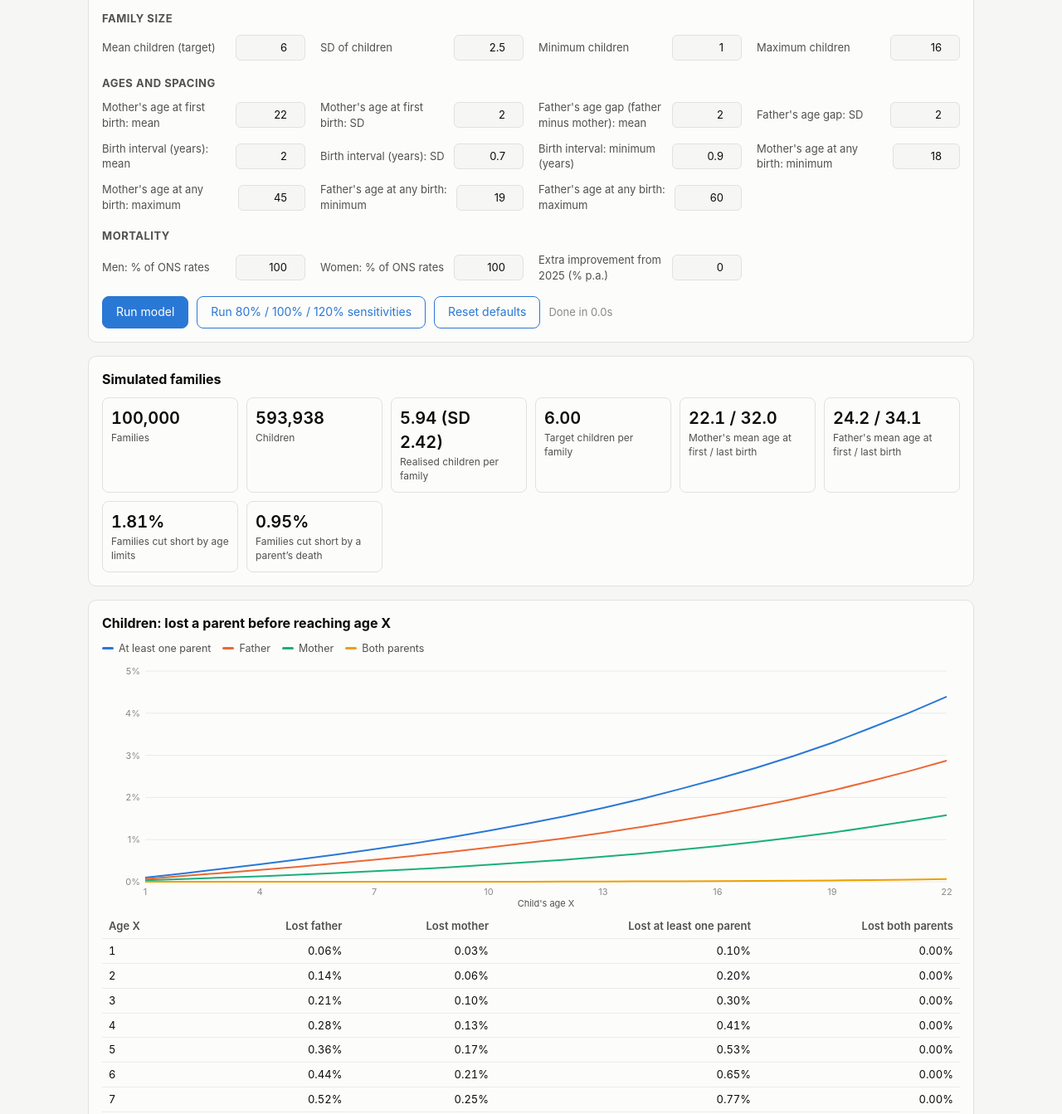
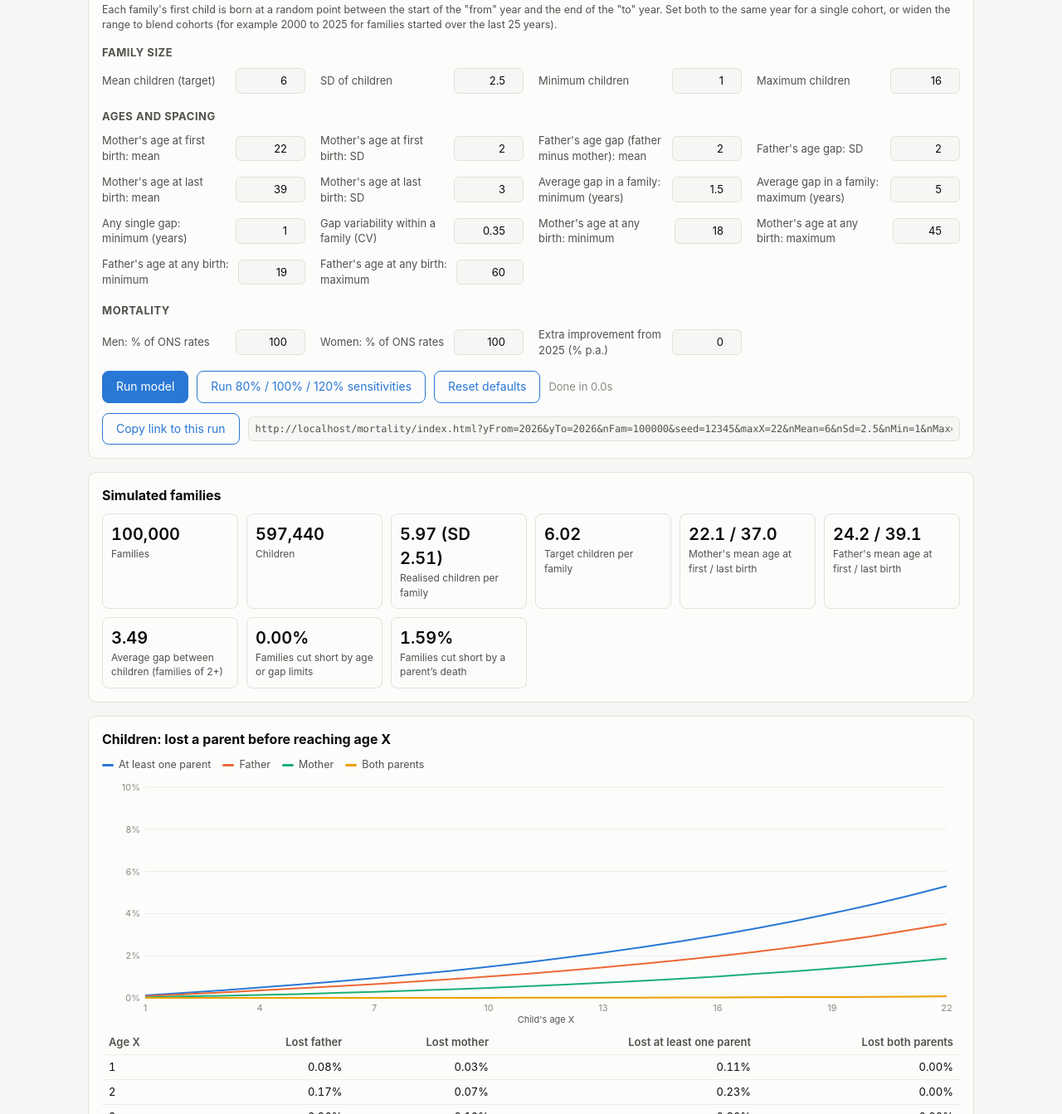
Before and after one commit to cityboy516/ches-site, a plain HTML site: page mortality/index.html in a window 1280 px wide. Shown: the part 303-1646 px from the top of the page at 83% size. Drawn offline with Linux system fonts and the light colour scheme.

Commit message:
update mortality model [lantern]

```diff
--- a/mortality/index.html
+++ b/mortality/index.html
@@ -65,6 +65,7 @@ tr.hl td{background:color-mix(in srgb,var(--accent) 8%,transparent)}
 <label>Random seed<input type="number" id="seed" value="12345" step="1"></label>
 <label>Output ages up to<input type="number" id="maxX" value="22" min="1" max="30" step="1"></label>
 </div>
+<p class="note" style="margin:4px 0 0">Each family's first child is born at a random point between the start of the "from" year and the end of the "to" year. Set both to the same year for a single cohort, or widen the range to blend cohorts (for example 2000 to 2025 for families started over the last 25 years).</p>
 <h3>Family size</h3>
 <div class="grid">
 <label>Mean children (target)<input type="number" id="nMean" value="6" min="0.5" max="20" step="0.1"></label>
@@ -78,9 +79,12 @@ tr.hl td{background:color-mix(in srgb,var(--accent) 8%,transparent)}
 <label>Mother's age at first birth: SD<input type="number" id="mSd" value="2" min="0" max="10" step="0.1"></label>
 <label>Father's age gap (father minus mother): mean<input type="number" id="gMean" value="2" min="-10" max="20" step="0.1"></label>
 <label>Father's age gap: SD<input type="number" id="gSd" value="2" min="0" max="10" step="0.1"></label>
-<label>Birth interval (years): mean<input type="number" id="iMean" value="2" min="0.8" max="10" step="0.1"></label>
-<label>Birth interval (years): SD<input type="number" id="iSd" value="0.7" min="0" max="5" step="0.1"></label>
-<label>Birth interval: minimum (years)<input type="number" id="iMin" value="0.9" min="0.5" max="5" step="0.1"></label>
+<label>Mother's age at last birth: mean<input type="number" id="lMean" value="39" min="18" max="55" step="0.1"></label>
+<label>Mother's age at last birth: SD<input type="number" id="lSd" value="3" min="0" max="10" step="0.1"></label>
+<label>Average gap in a family: minimum (years)<input type="number" id="gAvgMin" value="1.5" min="0.5" max="10" step="0.1"></label>
+<label>Average gap in a family: maximum (years)<input type="number" id="gAvgMax" value="5" min="0.5" max="15" step="0.1"></label>
+<label>Any single gap: minimum (years)<input type="number" id="iMin" value="1" min="0.5" max="5" step="0.1"></label>
+<label>Gap variability within a family (CV)<input type="number" id="gCv" value="0.35" min="0" max="2" step="0.05"></label>
 <label>Mother's age at any birth: minimum<input type="number" id="mMin" value="18" min="14" max="30" step="1"></label>
 <label>Mother's age at any birth: maximum<input type="number" id="mMax" value="45" min="35" max="55" step="1"></label>
 <label>Father's age at any birth: minimum<input type="number" id="fMin" value="19" min="14" max="30" step="1"></label>
@@ -97,6 +101,10 @@ tr.hl td{background:color-mix(in srgb,var(--accent) 8%,transparent)}
 <button id="sens" class="secondary">Run 80% / 100% / 120% sensitivities</button>
 <button id="reset" class="secondary">Reset defaults</button>
 <span id="status"></span>
+</div>
+<div class="actions" id="linkRow" style="display:none">
+<button id="copy" class="secondary">Copy link to this run</button>
+<input type="text" id="link" readonly style="flex:1;min-width:200px;padding:7px 8px;border:1px solid var(--border);border-radius:6px;background:var(--bg);color:var(--text2);font:12px ui-monospace,Menlo,Consolas,monospace">
 </div>
 <div id="err" class="err"></div>
 </div>
@@ -138,8 +146,9 @@ tr.hl td{background:color-mix(in srgb,var(--accent) 8%,transparent)}
 <ul>
 <li><b>Mortality:</b> ONS 2024-based past and projected period mortality rates (q<sub>x</sub>), England and Wales, principal projection, by single year of age and calendar year. Rates for 2000 to 2024 are actual ONS rates (including the COVID years); 2025 to 2074 are the ONS projection. After 2074, each age's average improvement over 2064 to 2074 is continued. Ages above 100 use the age 100 rate.</li>
 <li>The mortality percentages scale the ONS rates; the extra improvement adjusts projected rates by (1 &minus; i)<sup>year &minus; 2024</sup>, so a positive value means lighter future mortality than ONS.</li>
-<li><b>Family formation:</b> the target number of children is drawn from a negative binomial with the given mean and SD (Poisson if the SD is at or below &radic;mean), then held within the minimum and maximum. The mother's age at first birth is a truncated normal; the father's age is the mother's age plus a normal age gap, fixed for the family. Further births follow gamma-distributed intervals.</li>
-<li>Births stop when the target is reached, when the next birth would put either parent outside the age limits, or when either parent has died. Realised family sizes are therefore a little below the target; the summary above shows the realised figures.</li>
+<li><b>Family formation:</b> the target number of children is drawn from a negative binomial with the given mean and SD (Poisson if the SD is at or below &radic;mean), then held within the minimum and maximum. The mother's age at first birth is a truncated normal; the father's age is the mother's age plus a normal age gap, fixed for the family.</li>
+<li><b>Spacing:</b> for families of two or more, the mother's age at last birth is drawn from its own normal distribution, so the childbearing span runs from first to last birth and the number of children sets the gaps within it. The span is then held so that the family's average gap lies between the minimum and maximum average gap (so a large family that starts late is compressed, and a small family is not stretched over 20 years), and so that neither parent passes the maximum age. Each gap is at least the minimum single gap; the rest of the span is shared out with random weights, with the variability input controlling how uneven the gaps are. If the span cannot fit the target number of children, the family is reduced.</li>
+<li>Births stop early only if a parent dies. Realised family sizes and ages are shown in the summary above.</li>
 <li>Both parents are alive at the first birth by construction. The two parents' deaths are independent. No divorce, remarriage, step-parents, twins or posthumous births. Children's own mortality is ignored, which slightly overstates children left behind at older ages.</li>
 <li>Deaths are simulated in annual steps from the first birth, using the rate for the parent's age and the calendar year at the start of each step, with the date of death uniform within the year.</li>
 </ul>
@@ -204,14 +213,14 @@ function simulate(P, onProgress) {
     }
     return P.nMin;
   }
-  const iK = P.iSd > 0 ? Math.pow(P.iMean / P.iSd, 2) : 0, iTheta = P.iSd > 0 ? P.iSd * P.iSd / P.iMean : 0;
-  function interval() { const v = P.iSd > 0 ? gamma(iK) * iTheta : P.iMean; return Math.max(P.iMin, v); }
+  const gK = P.gCv > 0 ? 1 / (P.gCv * P.gCv) : 0;
+  const gaps = [];
 
   // accumulators, index x = 1..X
   const z = () => new Float64Array(X + 1);
   const R = {
     fam: 0, kids: 0, sumKids: 0, sumKids2: 0, sumTarget: 0, cutAge: 0, cutDeath: 0,
-    mFirst: 0, mLast: 0, fFirst: 0, fLast: 0,
+    mFirst: 0, mLast: 0, fFirst: 0, fLast: 0, sumGap: 0, gapFams: 0,
     lostM: z(), lostF: z(), lostAny: z(), lostBoth: z(),
     momDie: z(), dadDie: z(), momKids: z(), dadKids: z(), sizeDist: new Float64Array(P.nMax + 1)
   };
@@ -231,13 +240,34 @@ function simulate(P, onProgress) {
         for (let k = 0; k < 200; k++) { fA = mA + P.gMean + P.gSd * normal(); if (fA >= P.fMin && fA <= P.fMax) { ok = true; break; } }
         if (!ok) fA = Math.min(P.fMax, Math.max(P.fMin, fA));
         const target = drawN();
+        // Childbearing span: from first birth to a drawn age at last birth, kept within
+        // the average-gap limits for this family size and the parents' age limits.
+        let nPlan = target, span = 0;
+        if (target > 1) {
+          let aL = 0; ok = false;
+          for (let k = 0; k < 200; k++) { aL = P.lMean + P.lSd * normal(); if (aL >= mA && aL <= P.mMax) { ok = true; break; } }
+          if (!ok) aL = Math.min(P.mMax, Math.max(mA, aL));
+          const cap = Math.min(P.mMax - mA, P.fMax - fA);
+          span = aL - mA;
+          span = Math.max(span, (nPlan - 1) * P.gAvgMin);
+          span = Math.min(span, (nPlan - 1) * P.gAvgMax, cap);
+          while (nPlan > 1 && span < (nPlan - 1) * P.iMin - 1e-9) nPlan--;
+          if (nPlan < target) R.cutAge++;
+          if (nPlan === 1) span = 0;
+        }
+        // Individual gaps: each at least the minimum, the remainder shared out randomly
+        gaps.length = 0;
+        if (nPlan > 1) {
+          const extra = span - (nPlan - 1) * P.iMin;
+          let sw = 0;
+          for (let i = 0; i < nPlan - 1; i++) { const w = gK > 0 ? gamma(gK) : 1; gaps.push(w); sw += w; }
+          for (let i = 0; i < nPlan - 1; i++) gaps[i] = P.iMin + extra * gaps[i] / sw;
+        }
         const mD = deathTime(qF, mA, t0, t0 + H), fD = deathTime(qM, fA, t0, t0 + H);
         births.length = 0; births.push(t0);
         let t = t0;
-        while (births.length < target) {
-          t += interval();
-          const dt = t - t0;
-          if (mA + dt > P.mMax || fA + dt > P.fMax) { R.cutAge++; break; }
+        for (let i = 0; i < gaps.length; i++) {
+          t += gaps[i];
           if (t >= mD || t >= fD) { R.cutDeath++; break; }
           births.push(t);
         }
@@ -245,6 +275,7 @@ function simulate(P, onProgress) {
         R.fam++; R.kids += n; R.sumKids += n; R.sumKids2 += n * n; R.sumTarget += target;
         R.sizeDist[Math.min(n, P.nMax)]++;
         R.mFirst += mA; R.fFirst += fA; R.mLast += mA + (last - t0); R.fLast += fA + (last - t0);
+        if (n > 1) { R.sumGap += (last - t0) / (n - 1); R.gapFams++; }
         for (let i = 0; i < n; i++) {
           const b = births[i];
           for (let x = 1; x <= X; x++) {
@@ -271,10 +302,11 @@ function simulate(P, onProgress) {
 }
 
 // UI
-const ids = ['yFrom','yTo','nFam','seed','maxX','nMean','nSd','nMin','nMax','mMean','mSd','gMean','gSd','iMean','iSd','iMin','mMin','mMax','fMin','fMax','multM','multF','imp'];
+const ids = ['yFrom','yTo','nFam','seed','maxX','nMean','nSd','nMin','nMax','mMean','mSd','gMean','gSd','lMean','lSd','gAvgMin','gAvgMax','iMin','gCv','mMin','mMax','fMin','fMax','multM','multF','imp'];
 const defaults = {}; ids.forEach(id => defaults[id] = document.getElementById(id).value);
 function readParams() {
   const P = {}; ids.forEach(id => P[id] = parseFloat(document.getElementById(id).value));
+  P._raw = {}; ids.forEach(id => P._raw[id] = document.getElementById(id).value.trim());
   const errs = [];
   ids.forEach(id => { if (!isFinite(P[id])) errs.push('Missing value: ' + id); });
   if (errs.length) throw errs.join('; ');
@@ -283,7 +315,8 @@ function readParams() {
   if (P.yFrom < 2000 || P.yTo > 2060 || P.yTo < P.yFrom) errs.push('First-child years must run from 2000 to 2060, with "to" no earlier than "from".');
   if (P.nMax < P.nMin) errs.push('Maximum children must be at least the minimum.');
   if (P.mMax <= P.mMin || P.fMax <= P.fMin) errs.push('Maximum ages must exceed minimum ages.');
-  if (P.iMean <= 0) errs.push('Mean birth interval must be positive.');
+  if (P.gAvgMax < P.gAvgMin) errs.push('Maximum average gap must be at least the minimum average gap.');
+  if (P.gAvgMin < P.iMin) errs.push('Minimum average gap cannot be below the minimum single gap.');
   if (P.nFam < 100 || P.nFam > 2000000) errs.push('Number of families must be between 100 and 2,000,000.');
   if (P.maxX < 1 || P.maxX > 30) errs.push('Output ages must be between 1 and 30.');
   if (errs.length) throw errs.join(' ');
@@ -305,7 +338,8 @@ function render(P, R) {
     [f2(R.sumTarget / R.fam), 'Target children per family'],
     [f1(R.mFirst / R.fam) + ' / ' + f1(R.mLast / R.fam), "Mother's mean age at first / last birth"],
     [f1(R.fFirst / R.fam) + ' / ' + f1(R.fLast / R.fam), "Father's mean age at first / last birth"],
-    [pct(R.cutAge / R.fam), 'Families cut short by age limits'],
+    [f2(R.sumGap / R.gapFams), 'Average gap between children (families of 2+)'],
+    [pct(R.cutAge / R.fam), 'Families cut short by age or gap limits'],
     [pct(R.cutDeath / R.fam), 'Families cut short by a parent’s death']
   ];
   document.getElementById('stats').innerHTML = S.map(s => `<div class="stat"><div class="v">${s[0]}</div><div class="k">${s[1]}</div></div>`).join('');
@@ -367,6 +401,7 @@ async function doRun() {
   const R = await simulate(P, p => statusEl.textContent = 'Running… ' + Math.round(p * 100) + '%');
   statusEl.textContent = `Done in ${((performance.now() - t) / 1000).toFixed(1)}s`;
   lastP = P; lastR = R; render(P, R);
+  lastRaw = P._raw; updateLink();
   document.getElementById('sensCard').style.display = 'none';
   btns.forEach(b => b.disabled = false);
 }
@@ -391,13 +426,36 @@ async function doSens() {
   for (const [name, fn] of rows) for (const x of ages) h += `<tr class="${x === ages[0] ? '' : ''}"><td>${x === ages[0] ? name : ''}</td><td>${x}</td>` + out.map(([, R]) => `<td>${fn(R)(x)}</td>`).join('') + '</tr>';
   document.getElementById('tSens').innerHTML = h;
   document.getElementById('sensCard').style.display = '';
+  lastRaw = P._raw; updateLink();
   statusEl.textContent = 'Sensitivities done';
   btns.forEach(b => b.disabled = false);
+}
+// Shareable links: the assumptions used for the last run are written into the page's
+// address as a query string, and read back (then run) when the page is opened.
+function runQuery() { const q = new URLSearchParams(); ids.forEach(id => q.set(id, lastRaw[id])); return q.toString(); }
+let lastRaw = null;
+function updateLink() {
+  const q = runQuery();
+  const web = /^https?:$/.test(location.protocol);
+  const url = web ? location.origin + location.pathname + '?' + q : '?' + q;
+  try { if (web) history.replaceState(null, '', location.pathname + '?' + q + location.hash); } catch (e) {}
+  document.getElementById('link').value = url;
+  document.getElementById('linkRow').style.display = '';
+}
+document.getElementById('copy').addEventListener('click', async () => {
+  const box = document.getElementById('link');
+  try { await navigator.clipboard.writeText(box.value); statusEl.textContent = 'Link copied'; }
+  catch (e) { box.focus(); box.select(); statusEl.textContent = 'Link selected: copy it from the box'; }
+});
+function applyQuery() {
+  let q; try { q = new URLSearchParams(location.search); } catch (e) { return; }
+  ids.forEach(id => { const v = q.get(id); if (v !== null && v !== '' && isFinite(parseFloat(v))) document.getElementById(id).value = v; });
 }
 document.getElementById('run').addEventListener('click', doRun);
 document.getElementById('sens').addEventListener('click', doSens);
 document.getElementById('reset').addEventListener('click', () => { ids.forEach(id => document.getElementById(id).value = defaults[id]); });
 window.addEventListener('resize', () => { if (lastR) drawChart(lastR, lastP.maxX); });
+applyQuery();
 doRun();
 </script>
 </body>
```
